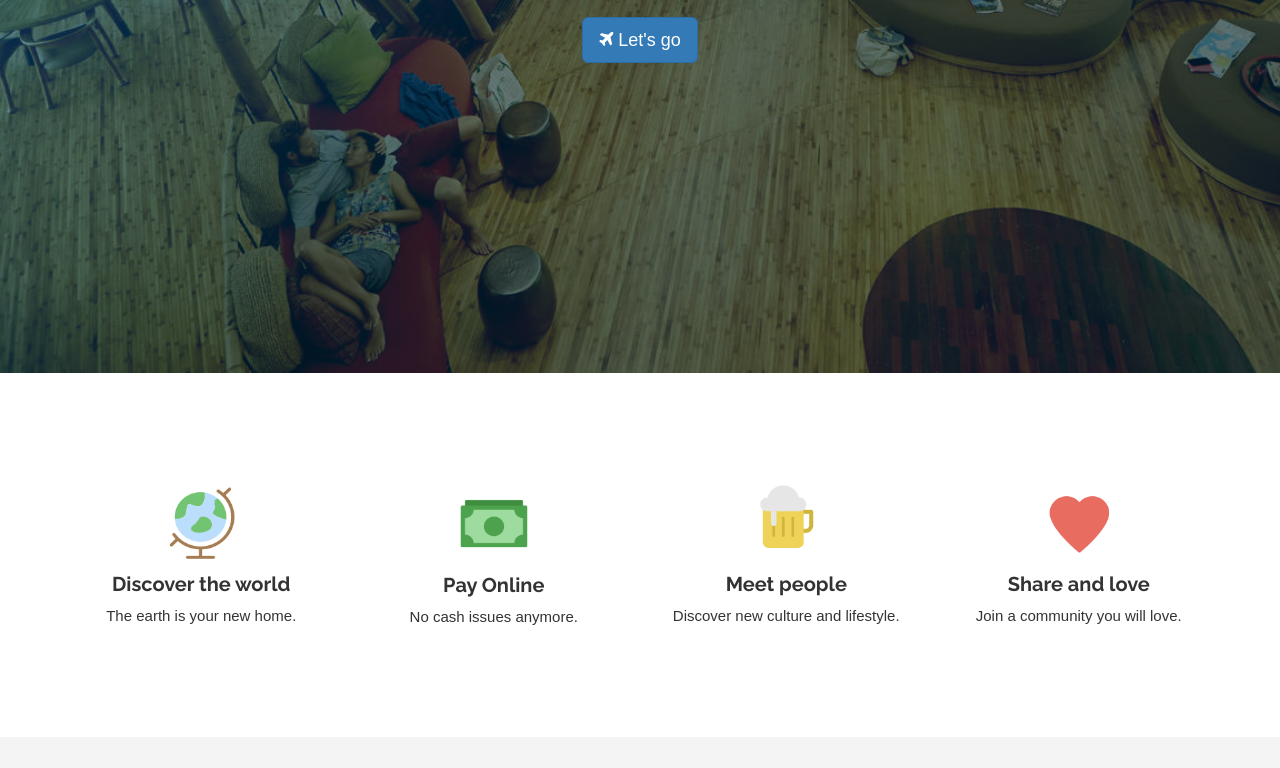
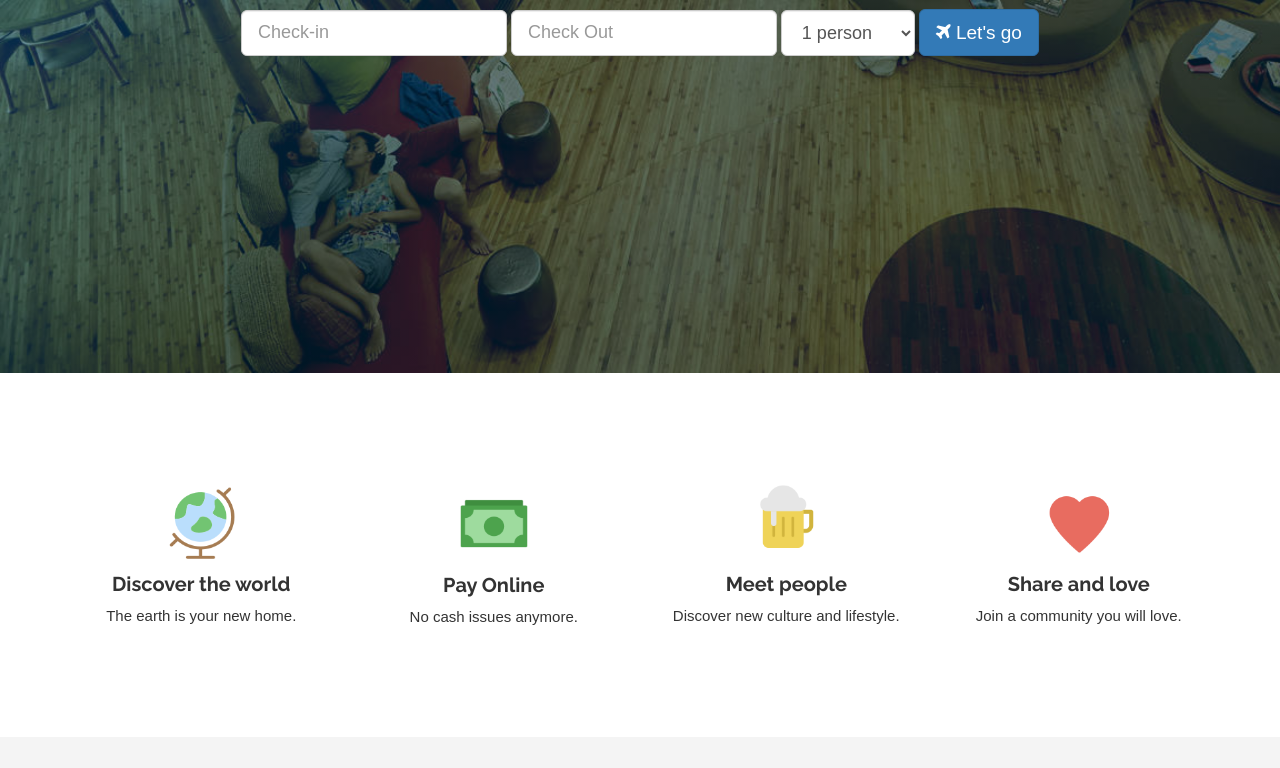
Before and after one commit to Papyarthurus/FrontEnd, a plain HTML site: page airbnb_home/index.html in a window 1280 px wide. Shown: the part 427-1195 px from the top of the page. Drawn offline with nearby package versions, Linux system fonts and the light colour scheme; some packages are replaced by stand-ins of ours.

Commit message:
airbnb home modified search form S4J5

```diff
--- a/airbnb_home/css/components/card.css
+++ b/airbnb_home/css/components/card.css
@@ -54,5 +54,3 @@
   border-radius: 25px;
   opacity: 0.5;
 }
-
-/* Card design */
--- a/airbnb_home/css/style.css
+++ b/airbnb_home/css/style.css
@@ -8,18 +8,26 @@ body {
   margin: 0;
   font-family: Open-sans, sans-serif;
 }
+
 h1, h2, h3 {
   font-family: Raleway, Helvetica, sans-serif;
 }
+
 h2 {
   font-size: 28px;
   font-weight: bold;
   margin-bottom: 30px;
   margin-top: 0;
 }
+
 .padded {
   padding: 100px 0;
 }
+
 .wrapper-grey {
   background: #F4F4F4;
 }
+
+.btn-lg {
+  font-size: 19px;
+}
--- a/airbnb_home/index.html
+++ b/airbnb_home/index.html
@@ -2,7 +2,6 @@
   <head>
     <meta charset="utf-8">
     <title>Airbnb home</title>
-    <meta name="viewport" content="width=device-width, initial-scale=1">
     <link rel="stylesheet" href="http://fonts.googleapis.com/css?family=Open+Sans:400,300,700|Raleway:300,400,500,700">
     <link rel="stylesheet" href="https://maxcdn.bootstrapcdn.com/bootstrap/3.2.0/css/bootstrap.min.css">
     <link rel="stylesheet" href="https://maxcdn.bootstrapcdn.com/font-awesome/4.3.0/css/font-awesome.min.css">
@@ -17,12 +16,21 @@
   </head>
 
   <body>
-
     <div class="banner" style="background: linear-gradient(-225deg, rgba(0,101,168,0.6) 0%, rgba(0,36,61,0.6) 50%), url('images/background.jpg');">
       <div class="banner-content">
         <h1>WONDERFUL TRIPS</h1>
         <p>Visit unique places around the world.</p>
-        <a class="btn btn-primary btn-lg"><i class="fa fa-plane"></i>  Let's go </a>
+        <form action="#" class="form-inline">
+          <input type="text" class="form-control input-lg" placeholder="Check-in">
+          <input type="text" class="form-control input-lg" placeholder="Check Out">
+          <select name="" id="" class="form-control input-lg">
+            <option value="1">1 person</option>
+            <option value="2">2 persons</option>
+            <option value="3">3 persons</option>
+
+          </select>
+          <a class="btn btn-primary btn-lg"><i class="fa fa-plane"></i>  Let's go</a>
+        </form>
       </div>
     </div>
 
@@ -106,7 +114,7 @@
       <h2>Get news from us</h2>
       <p>Leave us your mail and get news from us</p>
       <form class="form-inline">
-        <input type="text" class="form-control" placeholder="misterdupont@gmail.com">
+        <input type="text" class="form-control text-center" placeholder="bob@gmail.com">
         <input type="submit" class="btn btn-primary" value="OK">
       </form>
     </div>
```
Also changed, not shown: airbnb_home/css/components/footer.css (line endings or trailing spaces), 3 other files. Lines whose indentation alone changed are shown as unchanged.
